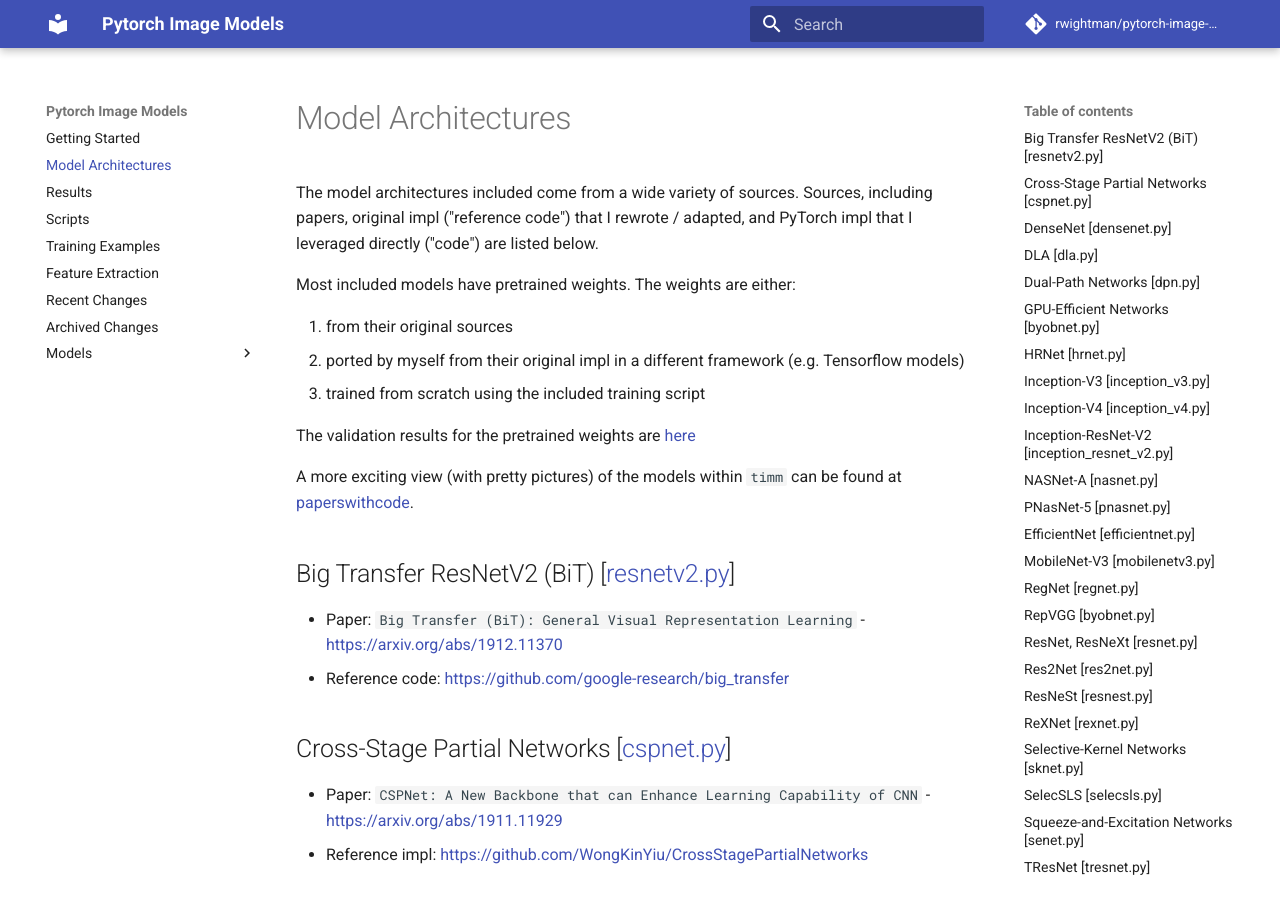
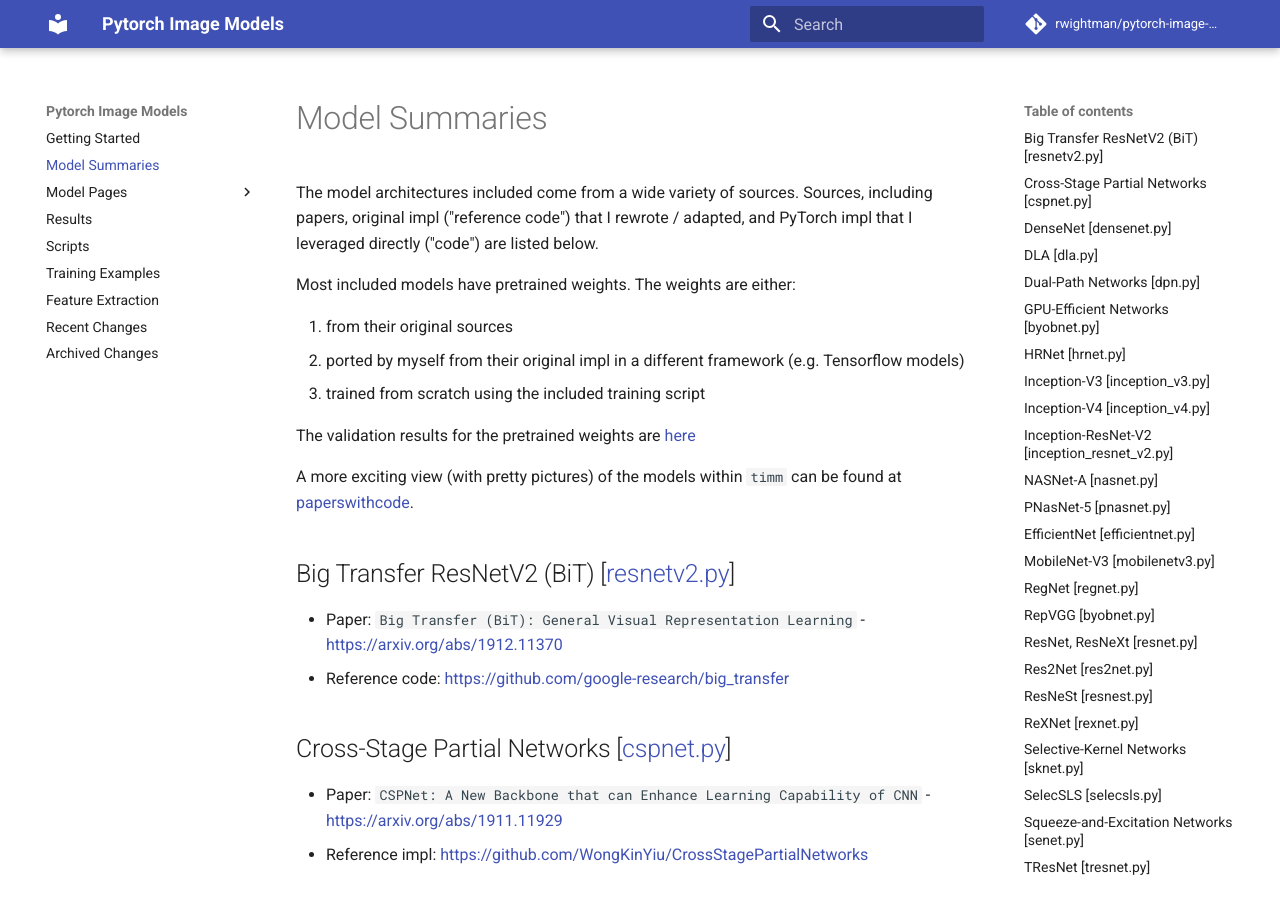
Before and after one commit to huggingface/pytorch-image-models, an MkDocs documentation site: the page built from docs/models.md, in a window 1280 px wide and 900 px high. Built offline with MkDocs 1.6.1 and Material for MkDocs 9.7.7, drawn with Linux system fonts in a browser that asks for light colours; comment, search, counter and statistics services are not loaded.

Commit message:
Tweak docs model summaries / pages names and layout

```diff
--- a/docs/models.md
+++ b/docs/models.md
@@ -1,4 +1,4 @@
-# Model Architectures
+# Model Summaries
 
 The model architectures included come from a wide variety of sources. Sources, including papers, original impl ("reference code") that I rewrote / adapted, and PyTorch impl that I leveraged directly ("code") are listed below.
 
--- a/mkdocs.yml
+++ b/mkdocs.yml
@@ -5,13 +5,13 @@
 nav:
   - index.md
   - models.md
+  - ... | models/*.md
   - results.md
   - scripts.md
   - training_hparam_examples.md
   - feature_extraction.md
   - changes.md
   - archived_changes.md
-  - ... | models/*.md
 theme:
   name: 'material'
   feature:
```
Also changed, not shown: docs/models/.pages (added).
